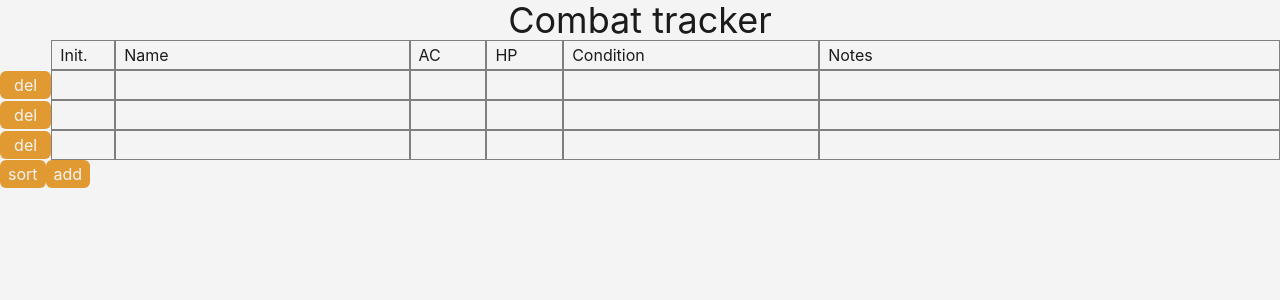
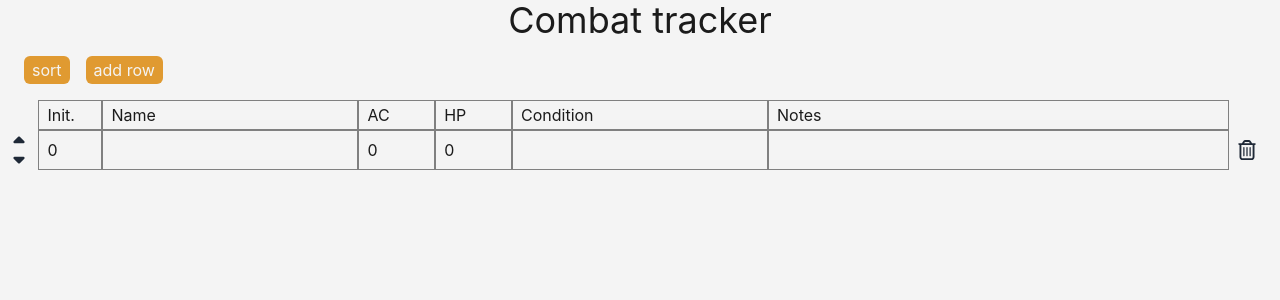
Before and after one commit to mlwheaton08/dmhub, a React (Vite) app: page / in a window 1280 px wide. Shown: the top 300 px of the page. Built offline with nearby package versions, Linux system fonts and the light colour scheme.

Commit message:
more stuff

```diff
--- a/src/components/home/Home.jsx
+++ b/src/components/home/Home.jsx
@@ -3,34 +3,18 @@ import styles from "./Home.module.css"
 
 export function Home() {
 
-    const initialSlots = [
+    const [slots, setSlots] = useState(
+        [
             {
-            initiative: undefined,
-            name: undefined,
-            ac: undefined,
-            hp: undefined,
-            condition: undefined,
-            notes: undefined
-        },
-        {
-            initiative: undefined,
-            name: undefined,
-            ac: undefined,
-            hp: undefined,
-            condition: undefined,
-            notes: undefined
-        },
-        {
-            initiative: undefined,
-            name: undefined,
-            ac: undefined,
-            hp: undefined,
-            condition: undefined,
-            notes: undefined
+                initiative: 0,
+                name: "",
+                ac: 0,
+                hp: 0,
+                condition: "",
+                notes: ""
             }
         ]
-
-    const [slots, setSlots] = useState(initialSlots)
+    )
 
     const handleSort = () => {
         function compare( a, b ) {
@@ -40,20 +24,19 @@ export function Home() {
         }
 
         const copy = [...slots]
-        const t = copy.sort(compare)
-        console.log(t)
-        setSlots(t)
+        copy.sort(compare)
+        setSlots(copy)
     }
 
     const handleAddRow = () => {
         const copy = [...slots]
         copy.push({
-            initiative: undefined,
-            name: undefined,
-            ac: undefined,
-            hp: undefined,
-            condition: undefined,
-            notes: undefined
+            initiative: 0,
+            name: "",
+            ac: 0,
+            hp: 0,
+            condition: "",
+            notes: ""
         })
         setSlots(copy)
     }
@@ -65,33 +48,79 @@ export function Home() {
                 Combat tracker
             </h1>
 
+            <div className="m-4">
+                <button
+                    className="mx-2"
+                    onClick={handleSort}
+                >
+                    sort
+                </button>
+                <button
+                    className="mx-2"
+                    onClick={handleAddRow}
+                >
+                    add row
+                </button>
+            </div>
+
             <div className={styles.table}>
-                <ul className={`${styles.tr} ${styles.thead}`}>
-                    <li>
-                        <h2 className={`${styles.td} ${styles.del}`}></h2>
+                <div className={`${styles.tr} ${styles.thead}`}>
+                    <h2 className={`${styles.td} ${styles.move}`}></h2>
                     <h2 className={`${styles.td} ${styles.init}`}>Init.</h2>
                     <h2 className={`${styles.td} ${styles.name}`}>Name</h2>
                     <h2 className={`${styles.td} ${styles.ac}`}>AC</h2>
                     <h2 className={`${styles.td} ${styles.hp}`}>HP</h2>
                     <h2 className={`${styles.td} ${styles.cond}`}>Condition</h2>
                     <h2 className={`${styles.td} ${styles.notes}`}>Notes</h2>
-                    </li>
-                </ul>
+                    <h2 className={`${styles.td} ${styles.del}`}></h2>
+                </div>
                 {
                     slots.map((slot, index) => {
                         return (
-                            <ul className={`${styles.tr} ${styles.tbody}`}>
-                                <li>
-                                    <button
-                                        className={`${styles.td} ${styles.del}`}
+                            <div key={`slot-${index}`} className={`${styles.tr} ${styles.tbody}`}>
+                                {/* Move buttons */}
+                                <div className={`${styles.td} ${styles.move}`}>
+                                    <svg
+                                        className={`h-1/2 fill-gray-800 ${index > 0 ? "hover:cursor-pointer hover:fill-green-500" : ""} transition-all duration-200`}
+                                        xmlns="http://www.w3.org/2000/svg"
+                                        viewBox="0 0 320 512"
                                         onClick={() => {
+                                            if (index > 0) {
                                                 const copy = [...slots]
-                                            copy.splice(index, 1)
+                                                // get the slot to be swapped with
+                                                const slotToSwapWith = copy[index - 1]
+                                                // swap this slot
+                                                copy[index - 1] = copy[index]
+                                                // swap the other slot
+                                                copy[index] = slotToSwapWith
                                                 setSlots(copy)
+                                            }
                                         }}
                                     >
-                                        del
-                                    </button>
+                                        <path d="M182.6 137.4c-12.5-12.5-32.8-12.5-45.3 0l-128 128c-9.2 9.2-11.9 22.9-6.9 34.9s16.6 19.8 29.6 19.8H288c12.9 0 24.6-7.8 29.6-19.8s2.2-25.7-6.9-34.9l-128-128z"/>
+                                    </svg>
+                                    <svg
+                                        className={`h-1/2 fill-gray-800 ${index < slots.length - 1 ? "hover:cursor-pointer hover:fill-red-500" : ""} transition-all duration-200`}
+                                        xmlns="http://www.w3.org/2000/svg"
+                                        viewBox="0 0 320 512"
+                                        onClick={() => {
+                                            if (index < slots.length - 1) {
+                                                const copy = [...slots]
+                                                // get the slot to be swapped with
+                                                const slotToSwapWith = copy[index + 1]
+                                                // swap this slot
+                                                copy[index + 1] = copy[index]
+                                                // swap the other slot
+                                                copy[index] = slotToSwapWith
+                                                setSlots(copy)
+                                            }
+                                        }}
+                                    >
+                                        <path d="M137.4 374.6c12.5 12.5 32.8 12.5 45.3 0l128-128c9.2-9.2 11.9-22.9 6.9-34.9s-16.6-19.8-29.6-19.8L32 192c-12.9 0-24.6 7.8-29.6 19.8s-2.2 25.7 6.9 34.9l128 128z"/>
+                                    </svg>
+                                </div>
+
+                                {/* Inputs */}
                                 <input
                                     className={`${styles.td} ${styles.init}`}
                                     type="number"
@@ -152,24 +181,28 @@ export function Home() {
                                         setSlots(copy)
                                     }}
                                 />
-                                </li>
-                            </ul>
+
+                                {/* Delete button */}
+                                <div className={`${styles.td} ${styles.del}`}>
+                                    <svg
+                                        className="w-5 h-5 fill-gray-800 hover:cursor-pointer hover:fill-red-600 transition-all duration-200"
+                                        xmlns="http://www.w3.org/2000/svg"
+                                        viewBox="0 0 448 512"
+                                        onClick={() => {
+                                            const copy = [...slots]
+                                            copy.splice(index, 1)
+                                            setSlots(copy)
+                                        }}
+                                    >
+                                        <path d="M170.5 51.6L151.5 80h145l-19-28.4c-1.5-2.2-4-3.6-6.7-3.6H177.1c-2.7 0-5.2 1.3-6.7 3.6zm147-26.6L354.2 80H368h48 8c13.3 0 24 10.7 24 24s-10.7 24-24 24h-8V432c0 44.2-35.8 80-80 80H112c-44.2 0-80-35.8-80-80V128H24c-13.3 0-24-10.7-24-24S10.7 80 24 80h8H80 93.8l36.7-55.1C140.9 9.4 158.4 0 177.1 0h93.7c18.7 0 36.2 9.4 46.6 24.9zM80 128V432c0 17.7 14.3 32 32 32H336c17.7 0 32-14.3 32-32V128H80zm80 64V400c0 8.8-7.2 16-16 16s-16-7.2-16-16V192c0-8.8 7.2-16 16-16s16 7.2 16 16zm80 0V400c0 8.8-7.2 16-16 16s-16-7.2-16-16V192c0-8.8 7.2-16 16-16s16 7.2 16 16zm80 0V400c0 8.8-7.2 16-16 16s-16-7.2-16-16V192c0-8.8 7.2-16 16-16s16 7.2 16 16z"/>
+                                    </svg>
+                                </div>
+                            </div>
                         )
                     })
                 }
             </div>
 
-            <button
-                onClick={handleSort}
-            >
-                sort
-            </button>
-            <button
-                onClick={handleAddRow}
-            >
-                add
-            </button>
-
         </div>
     </>
 }
--- a/src/components/home/Home.module.css
+++ b/src/components/home/Home.module.css
@@ -5,14 +5,15 @@
 
 .tr {
     width: 100%;
+    display: flex;
 }
 
-.thead {
-    /* border: 1px solid blue; */
+.tr > * {
+    height: 40px;
 }
 
-.thead > li > h2 {
-    display: inline-block;
+.thead > h2 {
+    height: auto;
 }
 
 .td {
@@ -20,13 +21,25 @@
     padding: 2px 8px;
 }
 
-.td.del {
-    width: 4%;
+.td.move {
+    width: 3%;
+    display: flex;
+    flex-direction: column;
+    align-items: center;
     border: none;
 }
+.td.del:disabled {
+    opacity: 0;
+}
 .td.init {width: 5%;}
-.td.name {width: 23%;}
+.td.name {width: 20%;}
 .td.ac {width: 6%;}
 .td.hp {width: 6%;}
 .td.cond {width: 20%;}
 .td.notes {width: 36%;}
+.td.del {
+    width: 4%;
+    display: flex;
+    align-items: center;
+    border: none;
+}
```
Lines whose indentation alone changed are shown as unchanged.
